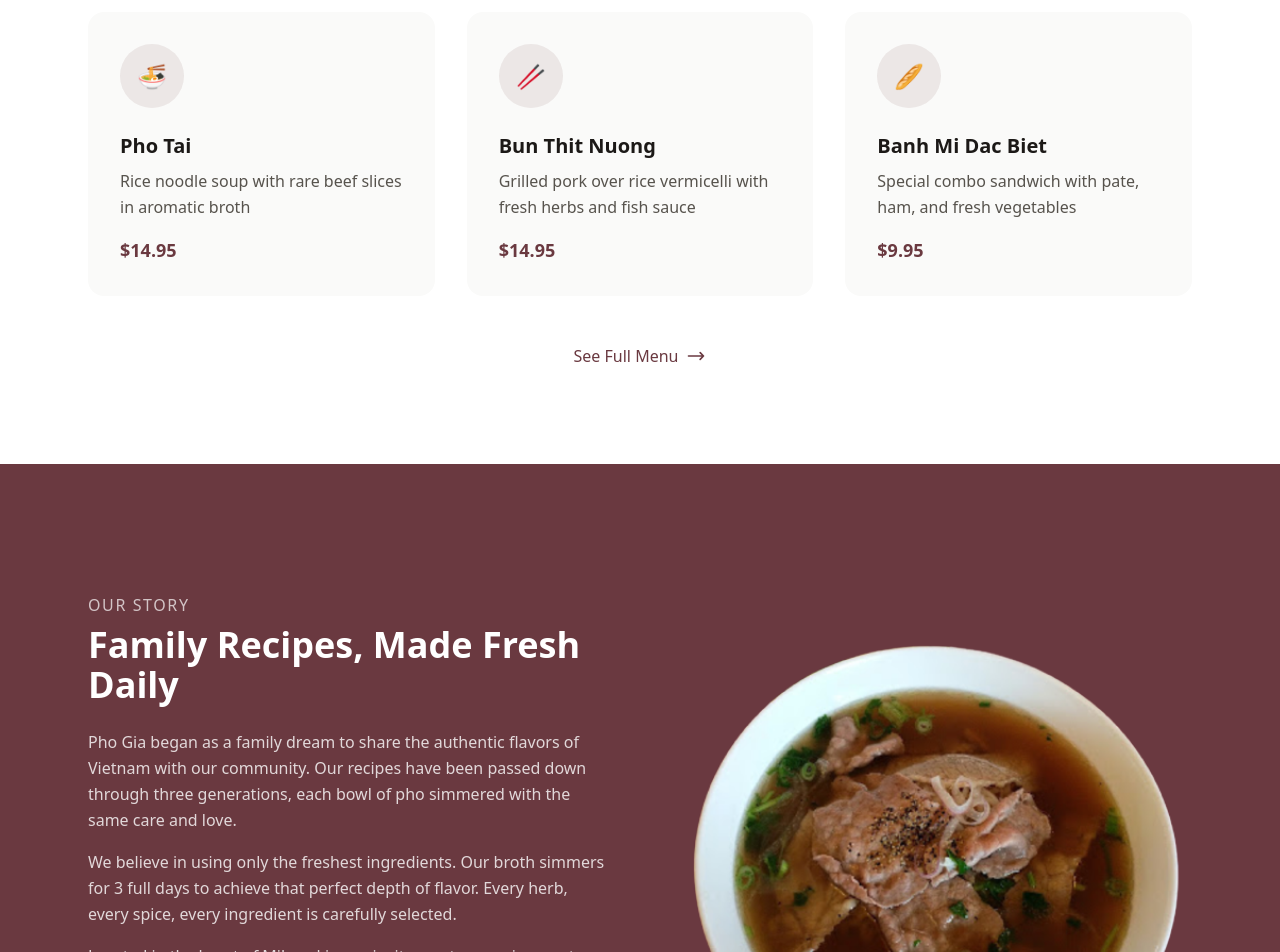
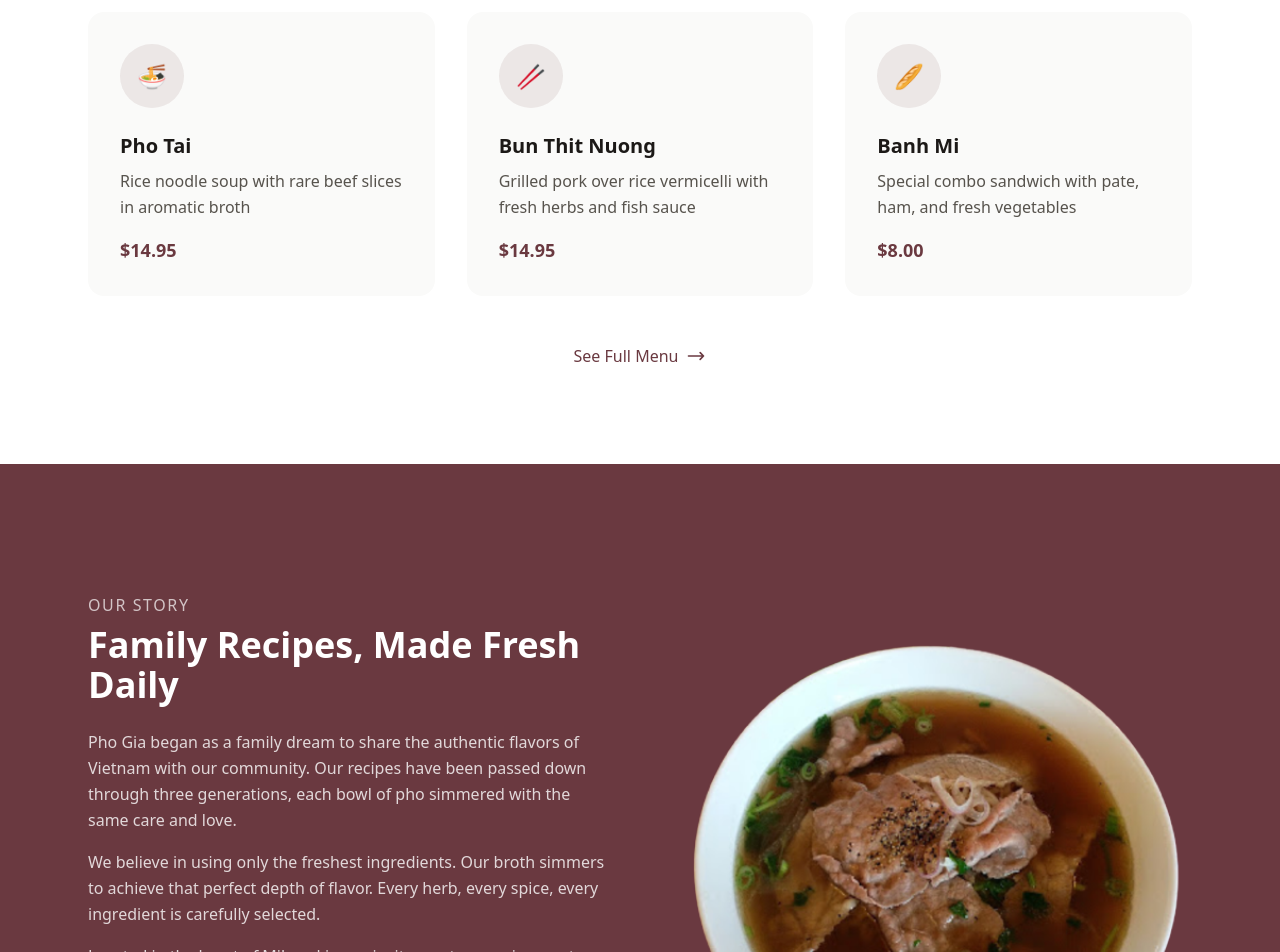
Before and after one commit to vietnguyen-dev/pho-gia, a Next.js app: page / in a window 1280 px wide. Shown: the part 1020-1972 px from the top of the page. Built offline with nearby package versions, Linux system fonts and the light colour scheme.

Commit message:
home page copy fix

```diff
--- a/app/page.tsx
+++ b/app/page.tsx
@@ -16,9 +16,9 @@ const featuredDishes = [
     icon: "🥢",
   },
   {
-    name: "Banh Mi Dac Biet",
+    name: "Banh Mi",
     description: "Special combo sandwich with pate, ham, and fresh vegetables",
-    price: "$9.95",
+    price: "$8.00",
     icon: "🥖",
   },
 ];
@@ -156,9 +156,8 @@ export default function Home() {
                 </p>
                 <p>
                   We believe in using only the freshest ingredients. Our broth
-                  simmers for 3 full days to achieve that perfect depth of
-                  flavor. Every herb, every spice, every ingredient is carefully
-                  selected.
+                  simmers to achieve that perfect depth of flavor. Every herb,
+                  every spice, every ingredient is carefully selected.
                 </p>
                 <p>
                   Located in the heart of Milwaukie, we invite you to experience
```
